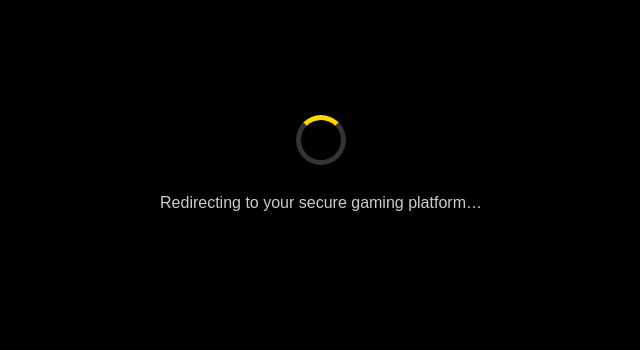
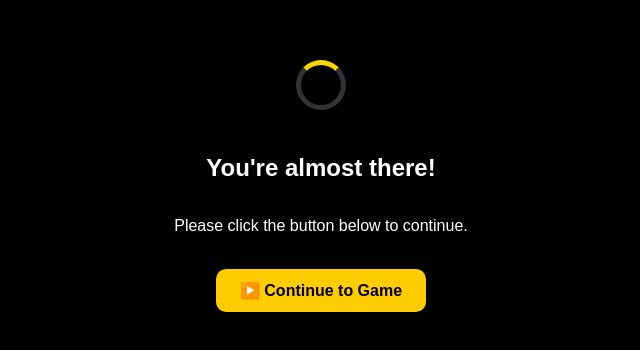
Before and after one commit to playhere608/Play-Here, a plain HTML site: page buffer.html in a window 1280 px wide. Shown: the part 238-588 px from the top of the page, without its empty margins (319-959 px from the left). Drawn offline with Linux system fonts and the light colour scheme.

Commit message:
Update buffer.html

```diff
--- a/buffer.html
+++ b/buffer.html
@@ -3,8 +3,7 @@
 <head>
   <meta charset="UTF-8" />
   <meta name="viewport" content="width=device-width, initial-scale=1.0" />
-  <title>Redirecting...</title>
-  <meta http-equiv="refresh" content="3;url=https://www.toprummy.cc?code=7K9EPYZKAHM&t=1751091212" />
+  <title>Continue to Play</title>
   <style>
     body {
       display: flex;
@@ -16,7 +15,9 @@
       color: #fff;
       font-family: Arial, sans-serif;
       text-align: center;
+      padding: 1rem;
     }
+
     .spinner {
       width: 40px;
       height: 40px;
@@ -24,20 +25,41 @@
       border-top: 5px solid #ffd700;
       border-radius: 50%;
       animation: spin 1s linear infinite;
-      margin-bottom: 1rem;
+      margin-bottom: 1.5rem;
     }
+
     @keyframes spin {
       to { transform: rotate(360deg); }
     }
-    h2 {
+
+    button {
+      background-color: #ffcc00;
+      color: #000;
+      border: none;
+      padding: 0.75rem 1.5rem;
       font-size: 1rem;
-      font-weight: normal;
-      opacity: 0.8;
+      font-weight: bold;
+      border-radius: 10px;
+      cursor: pointer;
+      transition: transform 0.2s ease;
+    }
+
+    button:hover {
+      transform: scale(1.05);
+    }
+
+    button:active {
+      transform: scale(0.95);
     }
   </style>
 </head>
 <body>
   <div class="spinner"></div>
-  <h2>Redirecting to your secure gaming platform…</h2>
+  <h2>You're almost there!</h2>
+  <p>Please click the button below to continue.</p>
+  <br />
+  <button onclick="window.location.href='https://www.toprummy.cc?code=7K9EPYZKAHM&t=1751091212'">
+    ▶️ Continue to Game
+  </button>
 </body>
 </html>
```
